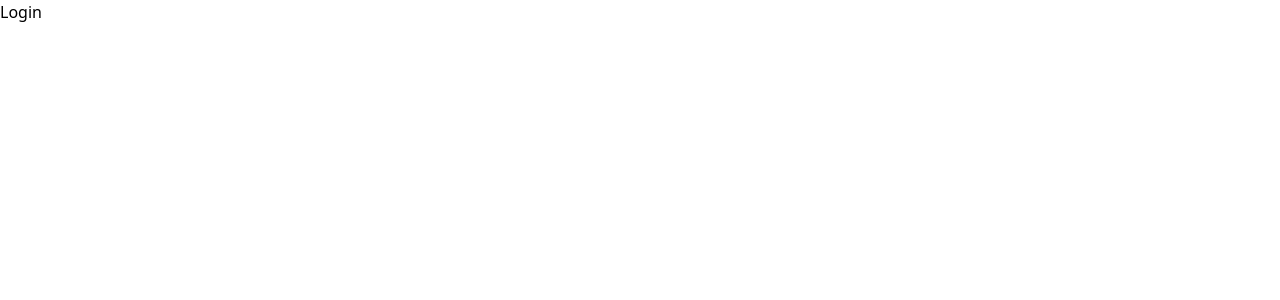
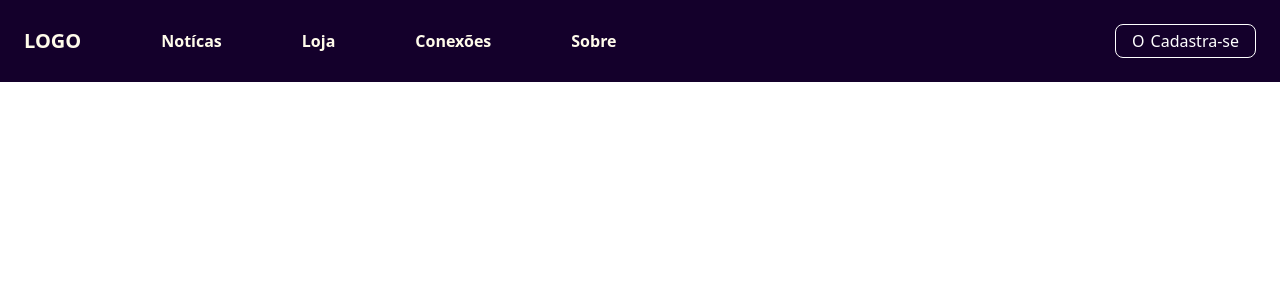
Before and after one commit to syinapse/PassaBola-website, a React (Vite) app: page /login in a window 1280 px wide. Shown: the top 300 px of the page. Built offline with nearby package versions, Linux system fonts and the light colour scheme.

Commit message:
feat: inciando pagina de login

```diff
--- a/src/pages/Login.jsx
+++ b/src/pages/Login.jsx
@@ -1,7 +1,10 @@
 import React from 'react'
+import { Header3 } from '../components/Header3'
 
 export const Login = () => {
   return (
-    <div>Login</div>
+    <div>
+        <Header3/>
+    </div>
   )
 }
```
